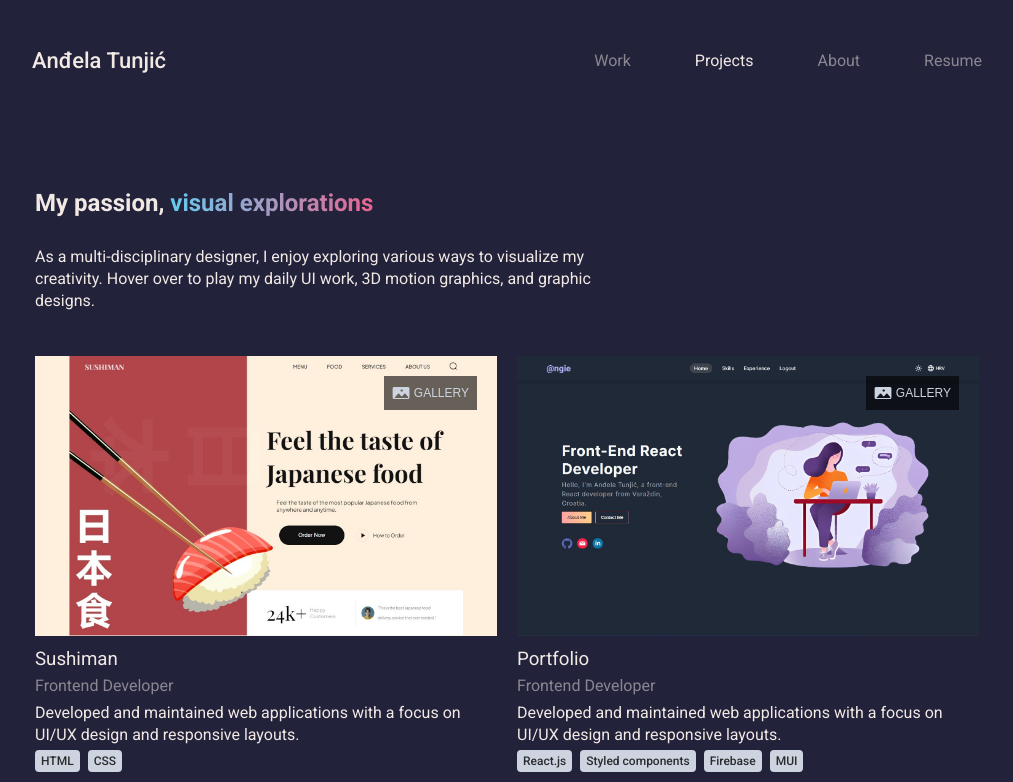
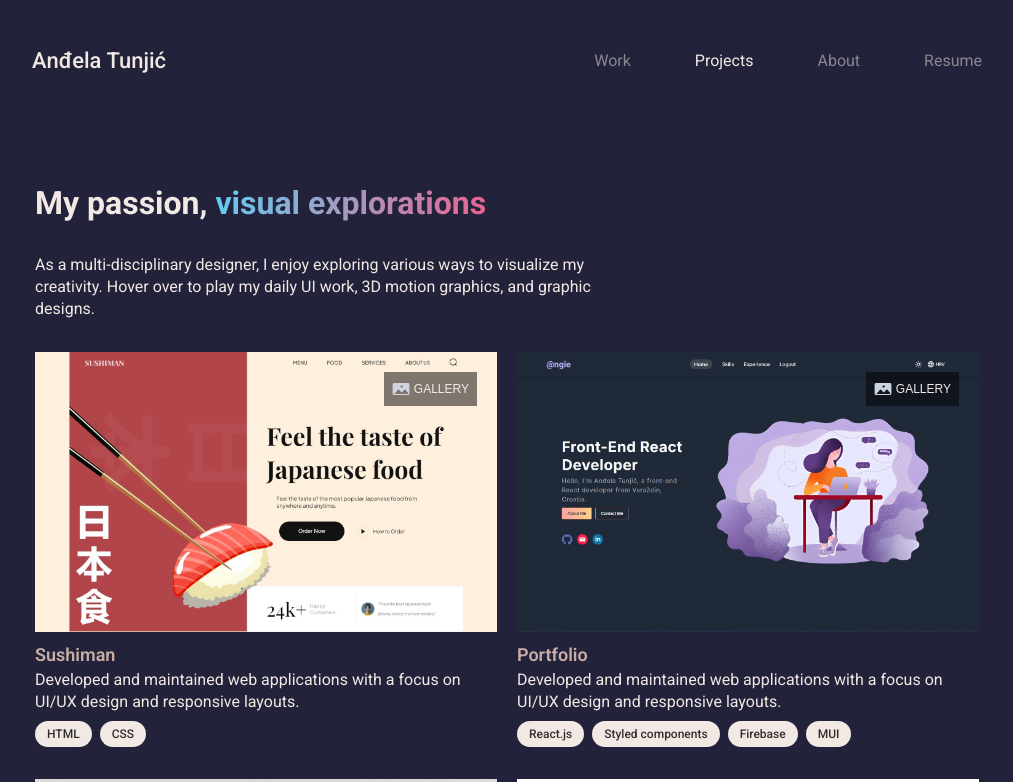
Before and after one commit to andelatunjic/portfolio-next-generation, a React (Vite) app: page /projects in a window 1280 px wide. Shown: the top 782 px of the page, without its empty margins (133-1146 px from the left). Built offline with nearby package versions, Linux system fonts and the light colour scheme.

Commit message:
Progress

```diff
--- a/src/components/aboutIntro/AboutIntroStyle.js
+++ b/src/components/aboutIntro/AboutIntroStyle.js
@@ -1,8 +1,12 @@
 import { styled, keyframes } from "styled-components";
-import { breakpoints } from "../../utils/theme";
+import { breakpoints, colors } from "../../utils/theme";
 
 export const IntroWrapper = styled.div`
-  padding: 64px 0;
+  padding: 32px 0;
+
+  @media screen and (${breakpoints.tablet}) {
+    padding: 64px 0;
+  }
 `;
 
 export const IntroInner = styled.div`
@@ -22,7 +26,11 @@ export const Title = styled.h2`
 `;
 
 export const AccentText = styled.span`
-  background: linear-gradient(90deg, #66cbef, #e8658f);
+  background: linear-gradient(
+    90deg,
+    ${colors.accentColor},
+    ${colors.accentColorSecodary}
+  );
   -webkit-background-clip: text;
   -webkit-text-fill-color: transparent;
   background-clip: text;
@@ -34,7 +42,14 @@ export const Description = styled.p`
   line-height: 22px;
 `;
 
-export const ImageWrapper = styled.div``;
+export const ImageWrapper = styled.div`
+  display: none;
+
+  @media screen and (${breakpoints.tablet}) {
+    display: block;
+    padding: 64px 0;
+  }
+`;
 
 export const Image = styled.img`
   width: 420px;
--- a/src/components/projectCard/ProjectCard.jsx
+++ b/src/components/projectCard/ProjectCard.jsx
@@ -10,7 +10,6 @@ import {
   ImageOverlay,
   ProjectCardImage,
   ProjectCardTitle,
-  ProjectCardSubtitle,
   ProjectCardDescription,
   Tags,
 } from "./ProjectCardStyle";
@@ -43,7 +42,6 @@ const ProjectCard = ({ title, role, description, img, gallery, tags }) => {
           </ImageOverlay>
         </ImageWrapper>
         <ProjectCardTitle>{title}</ProjectCardTitle>
-        <ProjectCardSubtitle>{role}</ProjectCardSubtitle>
         <ProjectCardDescription>{description}</ProjectCardDescription>
         <Tags>
           {tags.map((tag, index) => (
--- a/src/components/projectCard/ProjectCardStyle.js
+++ b/src/components/projectCard/ProjectCardStyle.js
@@ -1,6 +1,5 @@
 import { styled } from "styled-components";
-
-export const ProjectCardWrapper = styled.div``;
+import { breakpoints, colors } from "../../utils/theme";
 
 export const ImageOverlay = styled.div`
   position: absolute;
@@ -24,15 +23,11 @@ export const Button = styled.button`
   gap: 4px;
   padding: 8px 8px;
   font-size: 12px;
-  color: #cdd4df;
-  background-color: rgb(0, 0, 0, 0.6);
+  color: ${colors.text};
+  background-color: rgb(0, 0, 0, 0.5);
   border: none;
   cursor: pointer;
   transition: 0.3s ease-in-out;
-
-  &:hover {
-    background-color: rgb(0, 0, 0, 0.9);
-  }
 `;
 
 export const Icon = styled.img`
@@ -54,17 +49,17 @@ export const ProjectCardImage = styled.img`
 `;
 
 export const ProjectCardTitle = styled.h3`
-  font-weight: 400;
-`;
-
-export const ProjectCardSubtitle = styled.p`
-  opacity: 0.5;
-  line-height: 32px;
+  font-weight: 600;
+  font-size: 18px;
+  margin-bottom: 4px;
+  color: ${colors.lightSecondary};
+  transition: 0.3s ease-in-out;
 `;
 
 export const ProjectCardDescription = styled.p`
   line-height: 22px;
-  margin-bottom: 4px;
+  font-size: 16px;
+  margin-bottom: 8px;
 `;
 
 export const Tags = styled.div`
@@ -72,3 +67,18 @@ export const Tags = styled.div`
   gap: 8px;
   margin-bottom: 12px;
 `;
+
+export const ProjectCardWrapper = styled.div`
+  position: relative;
+  cursor: pointer;
+
+  &:hover {
+    ${Button} {
+      background-color: rgba(0, 0, 0, 0.9);
+    }
+
+    ${ProjectCardTitle} {
+      color: ${colors.accentColorSecodary};
+    }
+  }
+`;
--- a/src/components/projectsIntro/ProjectsIntro.jsx
+++ b/src/components/projectsIntro/ProjectsIntro.jsx
@@ -1,5 +1,4 @@
 import React from "react";
-import { NavLink } from "react-router-dom";
 import ProjectCard from "../projectCard/ProjectCard";
 import {
   ProjectsWrapper,
--- a/src/components/projectsIntro/ProjectsIntroStyle.js
+++ b/src/components/projectsIntro/ProjectsIntroStyle.js
@@ -1,24 +1,36 @@
 import { styled } from "styled-components";
-import { breakpoints } from "../../utils/theme";
+import { breakpoints, colors } from "../../utils/theme";
 
 export const ProjectsWrapper = styled.div``;
 
 export const ProjectsInner = styled.div`
-  margin: 64px 0;
+  margin: 32px 0;
+
+  @media screen and (${breakpoints.tablet}) {
+    margin: 64px 0;
+  }
 `;
 
 export const TextWrapper = styled.div`
   max-width: 600px;
-  margin-bottom: 44px;
+  margin-bottom: 32px;
 `;
 
 export const Title = styled.h2`
-  line-height: 38px;
-  margin-bottom: 24px;
+  margin-bottom: 32px;
+  font-size: 24px;
+
+  @media screen and (${breakpoints.tablet}) {
+    font-size: 32px;
+  }
 `;
 
 export const AccentText = styled.span`
-  background: linear-gradient(90deg, #66cbef, #e8658f);
+  background: linear-gradient(
+    90deg,
+    ${colors.accentColor},
+    ${colors.accentColorSecodary}
+  );
   -webkit-background-clip: text;
   -webkit-text-fill-color: transparent;
   background-clip: text;
@@ -43,15 +55,3 @@ export const Grid = styled.div`
     gap: 20px;
   }
 `;
-
-export const Figure = styled.figure`
-  width: 100%;
-  height: 280px;
-  overflow: hidden;
-`;
-
-export const Image = styled.img`
-  width: 100%;
-  height: 100%;
-  object-fit: cover;
-`;
--- a/src/components/tag/TagStyle.js
+++ b/src/components/tag/TagStyle.js
@@ -1,9 +1,10 @@
 import styled from "styled-components";
+import { breakpoints, colors } from "../../utils/theme";
 
 export const TagWrapper = styled.div`
-  background-color: #cdd4df;
-  padding: 4px 6px;
-  border-radius: 4px;
+  background-color: ${colors.text};
+  padding: 6px 12px;
+  border-radius: 24px;
 `;
 
 export const TagText = styled.div`
--- a/src/utils/theme.js
+++ b/src/utils/theme.js
@@ -6,6 +6,8 @@ export const colors = {
   lightSecondary: "#c9ada7",
   text: "#f2e9e4",
   textDark: "#000",
+  accentColor: "#66cbef",
+  accentColorSecodary: "#e8658f",
 };
 
 export const breakpoints = {
```
